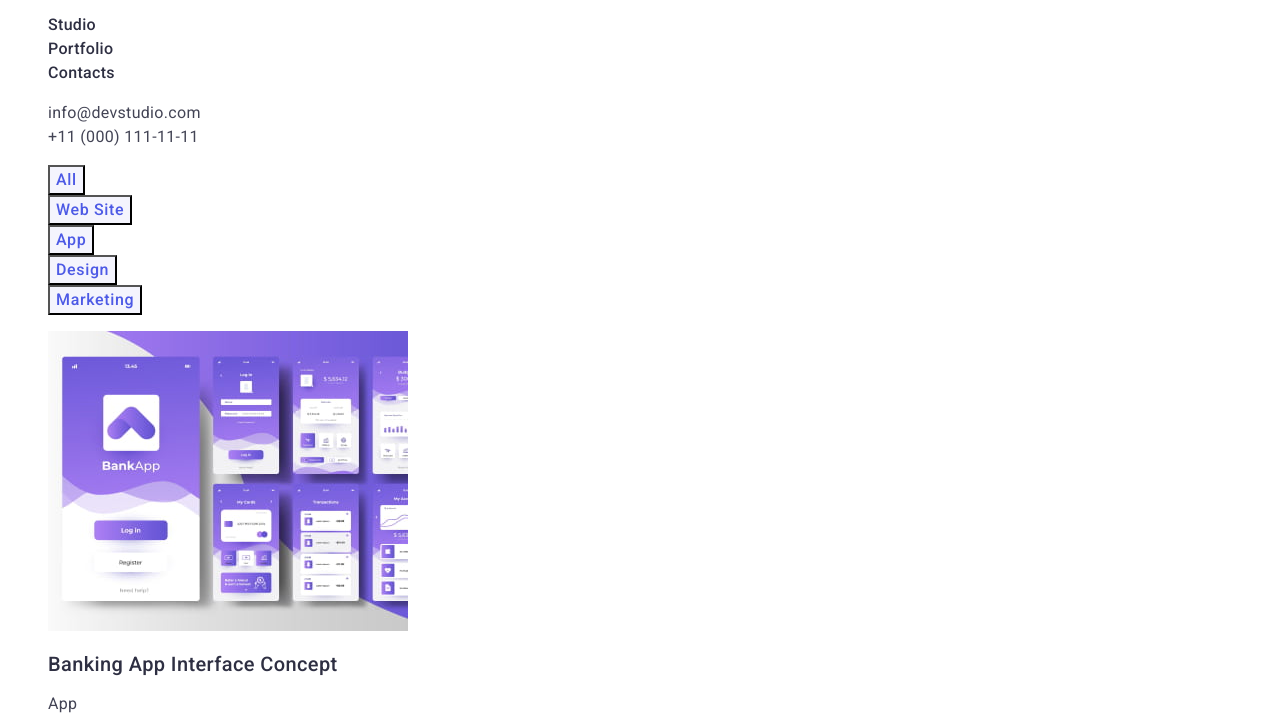
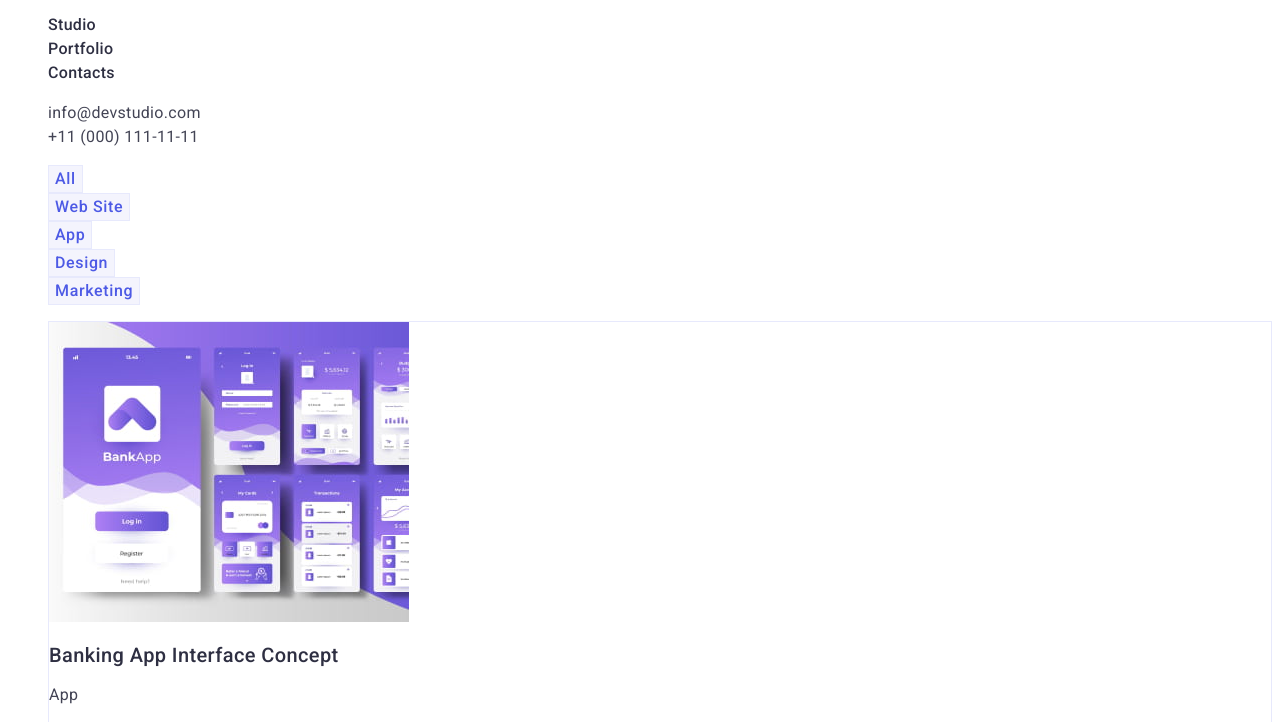
Before and after one commit to kseniya394/goit-markup-hw-02, a plain HTML site: page portfolio.html in a window 1280 px wide. Shown: the part 32-754 px from the top of the page. Drawn offline with Linux system fonts and the light colour scheme.

Commit message:
3update30/06

```diff
--- a/css/styles.css
+++ b/css/styles.css
@@ -185,7 +185,6 @@ color: #2E2F42;
 }
 .team-list-item {
     background: #FFFFFF;
-    box-shadow: 0px 1px 6px rgba(46, 47, 66, 0.08), 0px 1px 1px rgba(46, 47, 66, 0.16), 0px 2px 1px rgba(46, 47, 66, 0.08);
 }
 .team-list-img {
 }
@@ -244,6 +243,7 @@ line-height: 1.5;
 letter-spacing: 0.04em;
 color: var(--button-color);
 background-color: var(--background-color-button);
+border: 1px solid #E7E9FC;
 }
 .filter-button-all:hover,
 .filter-button-all:focus {
@@ -258,6 +258,7 @@ line-height: 1.5;
 letter-spacing: 0.04em;
 color: var(--button-color);
 background-color: var(--background-color-button);
+border: 1px solid #E7E9FC;
 }
 .filter-button:hover,
 .filter-button:focus {
@@ -270,7 +271,8 @@ background-color: var(--background-color-button);
 .projects-list {
 }
 .projects-list-item {
-background: #FFFFFF;
+background-color: #FFFFFF;
+border: 1px solid #E7E9FC;
 }
 .projects-list-img {
 }
```
